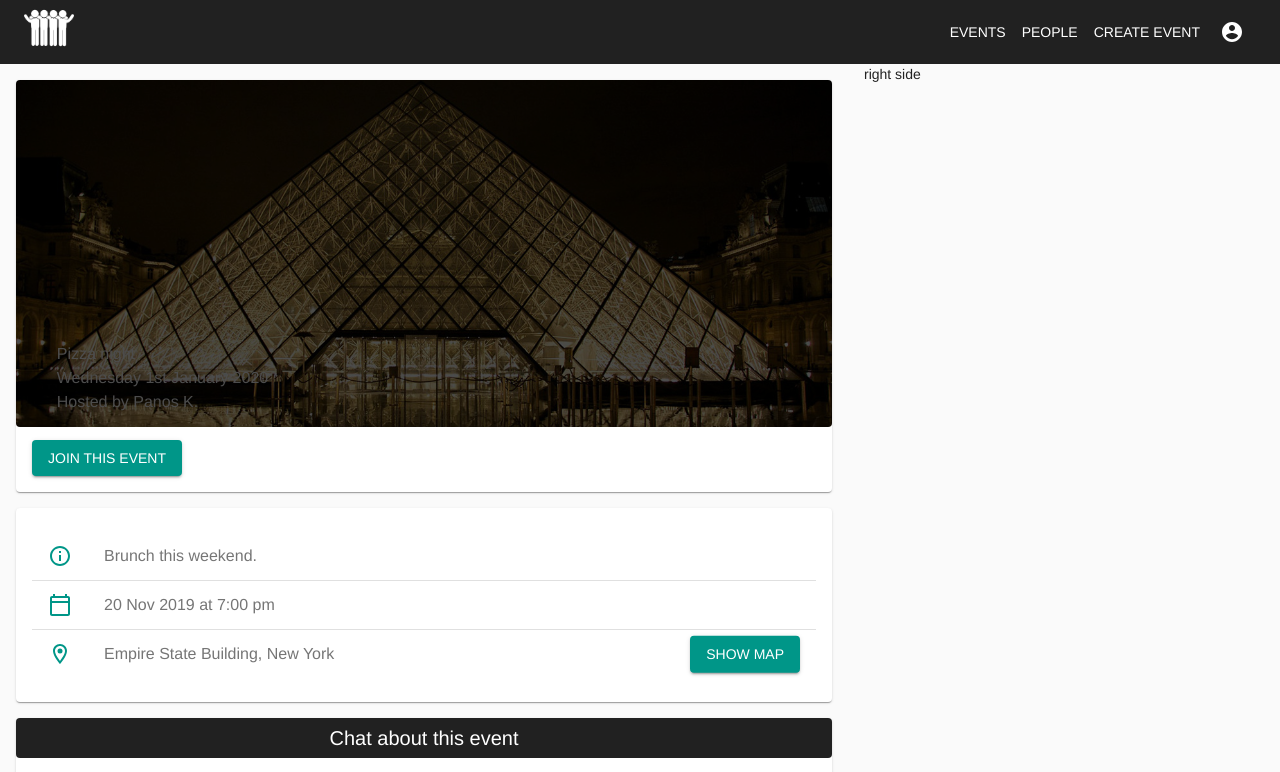
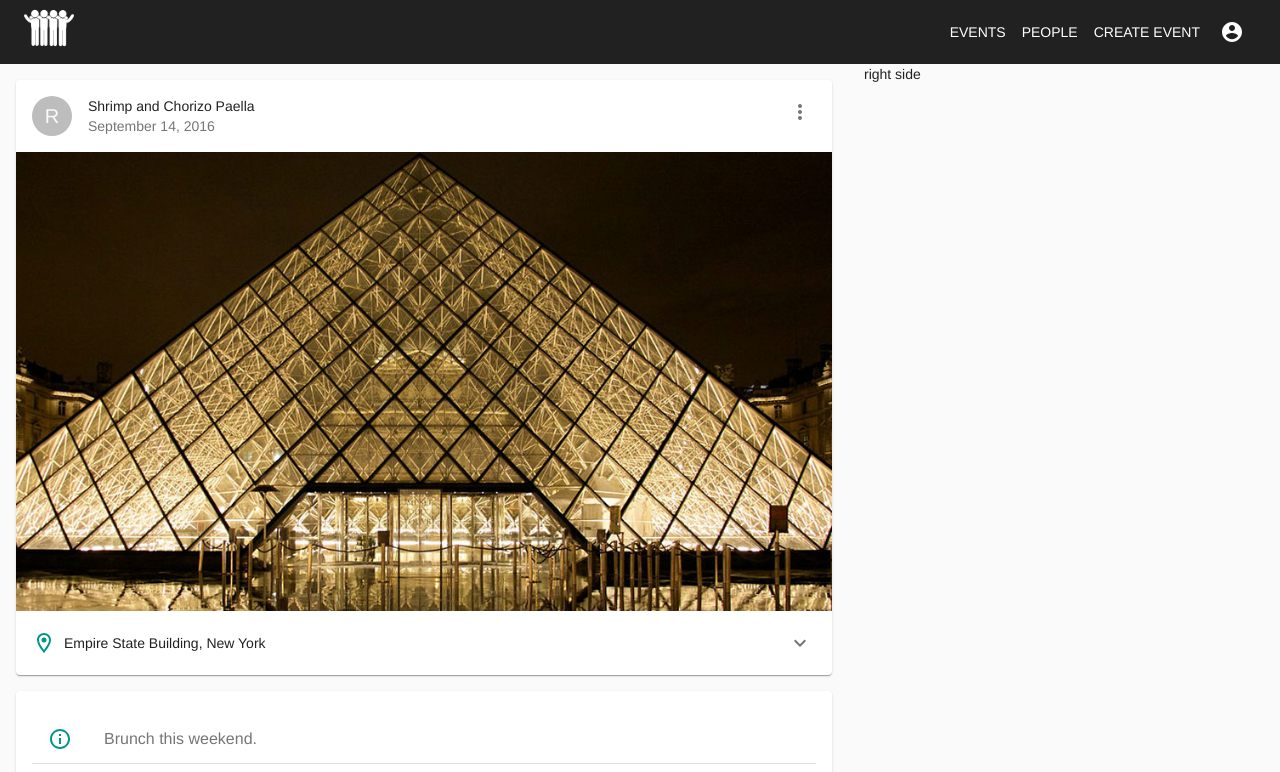
Before and after one commit to panoscool/foititikaparty, a React (Create React App) app: page /event/1 in a window 1280 px wide. Shown: the top 772 px of the page. Built offline with nearby package versions, Linux system fonts and the light colour scheme.

Commit message:
event details sample

```diff
--- a/src/components/Event/EventDetails/EventDetailsHeader.tsx
+++ b/src/components/Event/EventDetails/EventDetailsHeader.tsx
@@ -1,47 +1,106 @@
 import React from 'react';
-import { makeStyles } from '@material-ui/core/styles';
-import { Typography, Button } from '@material-ui/core';
-import { Page } from '../../Layout/Page';
+import { makeStyles, Theme, createStyles } from '@material-ui/core/styles';
+import clsx from 'clsx';
+import Card from '@material-ui/core/Card';
+import CardHeader from '@material-ui/core/CardHeader';
+import CardMedia from '@material-ui/core/CardMedia';
+import CardContent from '@material-ui/core/CardContent';
+import CardActions from '@material-ui/core/CardActions';
+import Collapse from '@material-ui/core/Collapse';
+import Avatar from '@material-ui/core/Avatar';
+import IconButton from '@material-ui/core/IconButton';
+import ExpandMoreIcon from '@material-ui/icons/ExpandMore';
+import MoreVertIcon from '@material-ui/icons/MoreVert';
+import RoomOutlined from '@material-ui/icons/RoomOutlined';
+import Menu from '@material-ui/core/Menu';
+import MenuItem from '@material-ui/core/MenuItem';
 
-const useStyles = makeStyles(theme => ({
-  button: {
-    marginTop: theme.spacing(3)
-  },
-  iamgeResponsive: {
-    width: '100%',
-    height: 'auto',
-    borderRadius: 4
-  },
-  imageStyle: {
-    filter: "brightness(30%)",
-    margin: -16
-  },
-  imageTextStyle: {
-    position: "absolute",
-    bottom: "5%",
-    left: "5%",
-    width: "100%",
-    height: "auto",
-    color: "white"
-  }
-}));
+const useStyles = makeStyles((theme: Theme) =>
+  createStyles({
+    card: {
+      margin: theme.spacing(2)
+    },
+    media: {
+      height: 0,
+      paddingTop: '56.25%' // 16:9
+    },
+    expand: {
+      transform: 'rotate(0deg)',
+      marginLeft: 'auto',
+      transition: theme.transitions.create('transform', {
+        duration: theme.transitions.duration.shortest
+      })
+    },
+    expandOpen: {
+      transform: 'rotate(180deg)'
+    },
+    icon: {
+      margin: theme.spacing(1)
+    }
+  })
+);
 
-function EventDetailsHeader() {
+export default function RecipeReviewCard() {
   const classes = useStyles();
+  const [expanded, setExpanded] = React.useState(false);
+  const [anchorEl, setAnchorEl] = React.useState<null | HTMLElement>(null);
+
+  const handleClick = (event: React.MouseEvent<HTMLButtonElement>) => {
+    setAnchorEl(event.currentTarget);
+  };
+
+  const handleClose = () => {
+    setAnchorEl(null);
+  };
+
+  const handleExpandClick = () => {
+    setExpanded(!expanded);
+  };
 
   return (
-    <Page>
-      <div className={classes.imageStyle}>
-        <img src='/assets/categories/culture.jpg' alt='Category' className={classes.iamgeResponsive} />
-        <div className={classes.imageTextStyle}>
-          <Typography color='inherit'>Pizza night</Typography>
-          <Typography color='inherit'>Wednesday 1st January 2020</Typography>
-          <Typography color='inherit'>Hosted by Panos K.</Typography>
-        </div>
-      </div>
-      <Button color='primary' variant='contained' className={classes.button}>Join this event</Button>
-    </Page>
-  )
+    <Card className={classes.card}>
+      <CardHeader
+        avatar={<Avatar aria-label="recipe">R</Avatar>}
+        action={
+          <IconButton onClick={handleClick} aria-label="settings">
+            <MoreVertIcon />
+          </IconButton>
+        }
+        title="Shrimp and Chorizo Paella"
+        subheader="September 14, 2016"
+      />
+      <Menu
+        id="simple-menu"
+        anchorEl={anchorEl}
+        keepMounted
+        open={Boolean(anchorEl)}
+        onClose={handleClose}
+      >
+        <MenuItem onClick={handleClose}>Edit</MenuItem>
+        <MenuItem onClick={handleClose}>Delete</MenuItem>
+        <MenuItem onClick={handleClose}>Cancel Event</MenuItem>
+      </Menu>
+      <CardMedia
+        className={classes.media}
+        image="/assets/categories/culture.jpg"
+      />
+      <CardActions disableSpacing>
+        <RoomOutlined className={classes.icon} color="primary" />
+        Empire State Building, New York
+        <IconButton
+          className={clsx(classes.expand, {
+            [classes.expandOpen]: expanded
+          })}
+          onClick={handleExpandClick}
+          aria-expanded={expanded}
+          aria-label="show more"
+        >
+          <ExpandMoreIcon />
+        </IconButton>
+      </CardActions>
+      <Collapse in={expanded} timeout="auto" unmountOnExit>
+        <CardContent>google map</CardContent>
+      </Collapse>
+    </Card>
+  );
 }
-
-export default EventDetailsHeader;
--- a/src/components/Event/EventDetails/EventDetailsInfo.tsx
+++ b/src/components/Event/EventDetails/EventDetailsInfo.tsx
@@ -1,14 +1,12 @@
-import React, { useState } from 'react';
+import React from 'react';
 import { makeStyles } from '@material-ui/core/styles';
 import InfoOutlined from '@material-ui/icons/InfoOutlined';
 import CalendarTodayOutlined from '@material-ui/icons/CalendarTodayOutlined';
-import RoomOutlined from '@material-ui/icons/RoomOutlined';
 import Button from '@material-ui/core/Button';
 import List from '@material-ui/core/List';
 import ListItem from '@material-ui/core/ListItem';
 import ListItemIcon from '@material-ui/core/ListItemIcon';
 import ListItemText from '@material-ui/core/ListItemText';
-import ListItemSecondaryAction from '@material-ui/core/ListItemSecondaryAction';
 import { Page } from '../../Layout/Page';
 
 const useStyles = makeStyles(theme => ({
@@ -20,11 +18,6 @@ const useStyles = makeStyles(theme => ({
 
 function EventDetailsInfo() {
   const classes = useStyles();
-  const [open, setOpen] = useState(false);
-
-  function handleOpenMap() {
-    setOpen(!open);
-  }
 
   return (
     <Page>
@@ -42,22 +35,10 @@ function EventDetailsInfo() {
             </ListItemIcon>
             <ListItemText primary="20 Nov 2019 at 7:00 pm" />
           </ListItem>
-          <ListItem>
-            <ListItemIcon>
-              <RoomOutlined color="primary" />
-            </ListItemIcon>
-            <ListItemText primary="Empire State Building, New York" />
-            <ListItemSecondaryAction>
-              <Button
-                color={open ? 'secondary' : 'primary'}
-                variant="contained"
-                onClick={handleOpenMap}
-              >
-                {open ? 'Hide map' : 'Show map'}
-              </Button>
-            </ListItemSecondaryAction>
-          </ListItem>
         </List>
+        <Button color="secondary" variant="contained">
+          Join this event
+        </Button>
       </div>
     </Page>
   );
```
